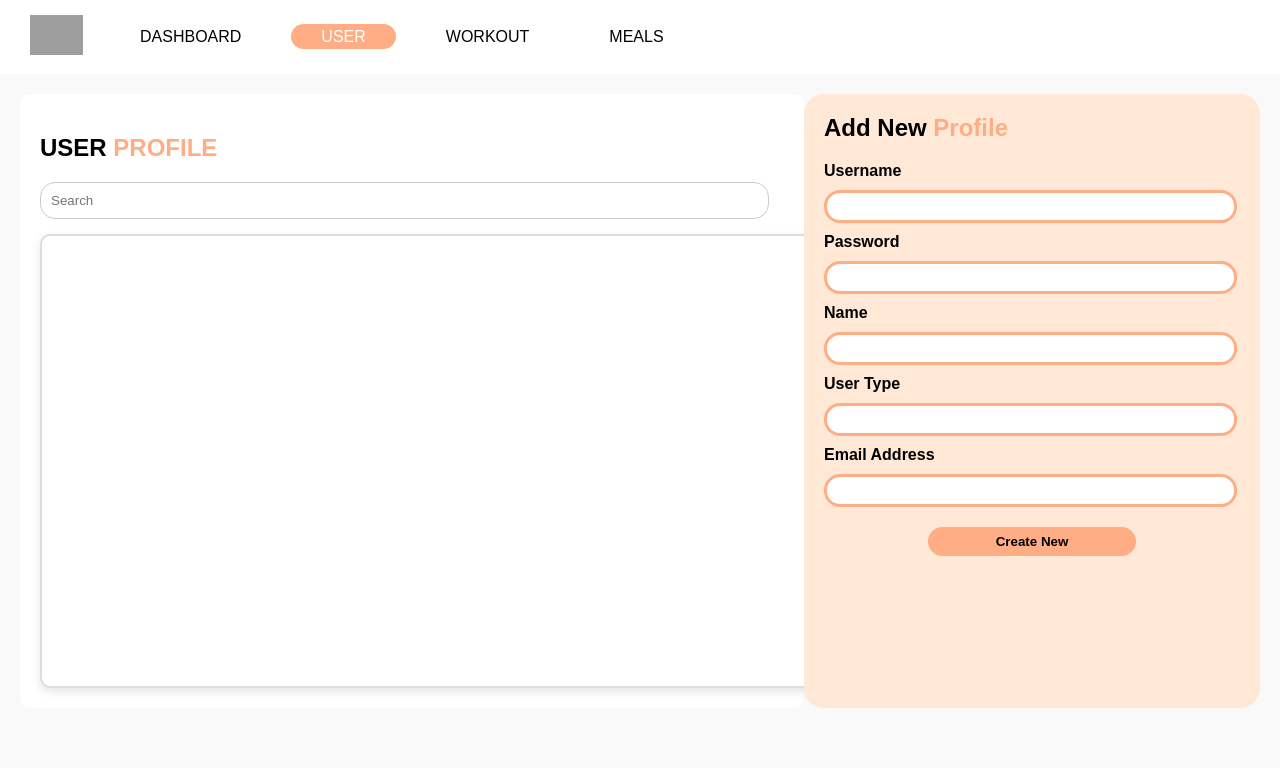
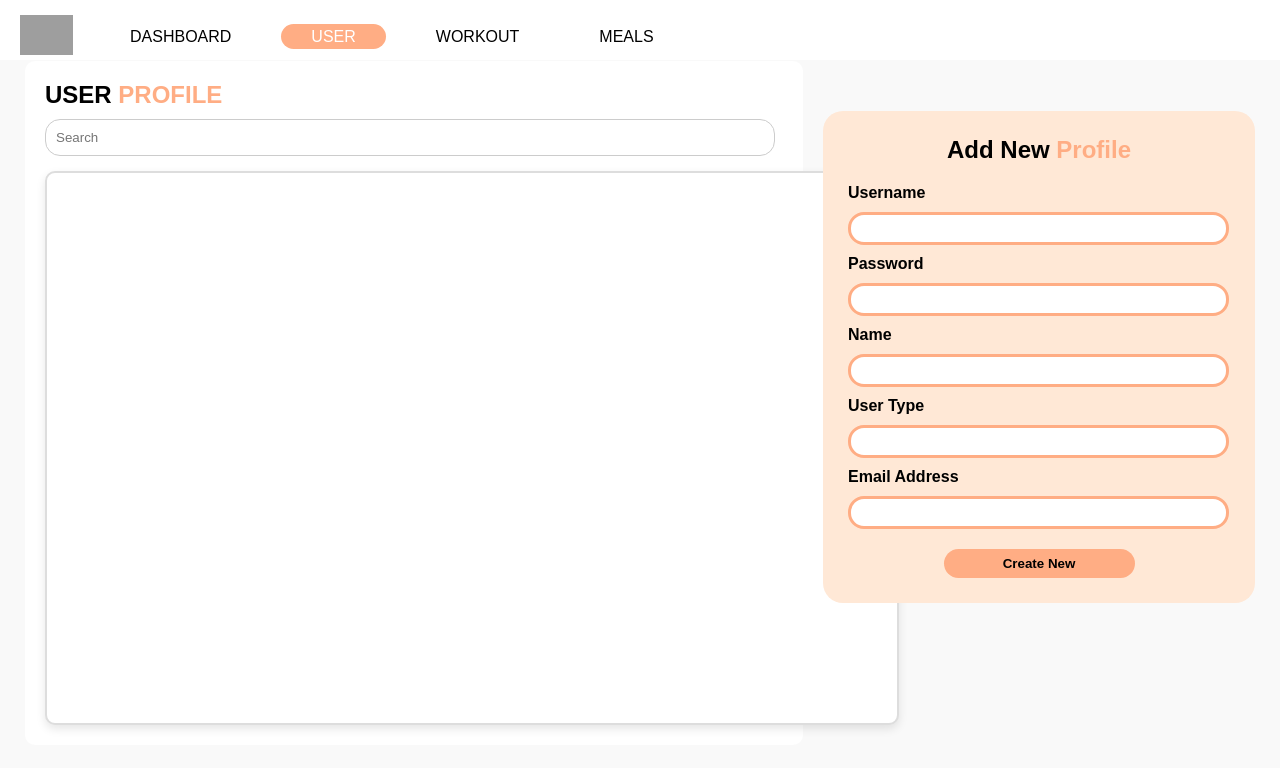
Before and after one commit to Wilsomwong2004/Mewfit, a PHP site: page /admin_user_page.html in a window 1280 px wide. Shown: the top 768 px of the page. Run offline with PHP 8.4, Linux system fonts and the light colour scheme; grey boxes are pictures that could not be loaded.

Commit message:
Update: admin user page

```diff
--- a/admin_user_page.html
+++ b/admin_user_page.html
@@ -22,14 +22,16 @@
     <div class="container">
         <!-- User Profile Table -->
         <div class="profile-table">
-            <h2> USER <span>PROFILE</span></h2>
+            <h2> USER <span>PROFILE</span></h2><!--add button for user n admin-->
             <input type="text" class="search-bar" placeholder="Search">
                 <div class="box"></div>
         </div>
 
         <!--Add New Profile Form -->
         <div class="add-profile">
+            <center>
             <h2>Add New <span>Profile</span></h2>
+            </center>
             <form>
                 <label for="username">Username</label>
                 <input type="text" id="username" name="username" required>
--- a/css/admin_user_page.css
+++ b/css/admin_user_page.css
@@ -1,4 +1,3 @@
-/* General Styles */
 body {
     font-family: Arial, sans-serif;
     margin: 0;
@@ -8,7 +7,7 @@ body {
 
 .box {
     width: 850px;
-    height: 450px;
+    height: 550px;
     background-color: white;
     border: 2px solid #ddd;
     border-radius: 10px;
@@ -19,7 +18,8 @@ nav {
     display: flex;
     align-items: center;
     background-color: white;
-    padding: 15px 30px;
+    padding: 15px 20px;
+    padding-bottom: 1px
 }
 
 .logo-space {
@@ -53,7 +53,9 @@ nav {
 .container {
     display: flex;
     justify-content: space-between;
-    padding: 20px;
+    align-items: flex-start; /* Align at the top */
+    padding: 1px 25px;
+    gap: 20px; /* Ensure spacing between sections */
 }
 
 /* Profile Table */
@@ -62,14 +64,26 @@ nav {
     background: white;
     padding: 20px;
     border-radius: 10px;
+    height: auto;
+    display: flex;
+    flex-direction: column;
 }
 
+.profile-table h1 {
+    margin: 0;
+    padding-bottom: 0px;
+}
+
+.profile-table h2 {
+    margin: 0;
+    padding-bottom: 10px;
+}
 .profile-table span {
     color: #FFAD84;
 }
 
 .search-bar {
-    width: 95%;
+    width: 96%;
     padding: 10px;
     margin-bottom: 15px;
     border: 1px solid #ccc;
@@ -93,8 +107,10 @@ table, th, td {
 .add-profile {
     width: 35%;
     background: #ffe8d6;
-    padding: 20px;
+    padding: 25px;
     border-radius: 20px;
+    position: relative;
+    top: 50px;
 }
 
 .add-profile h2 {
```
